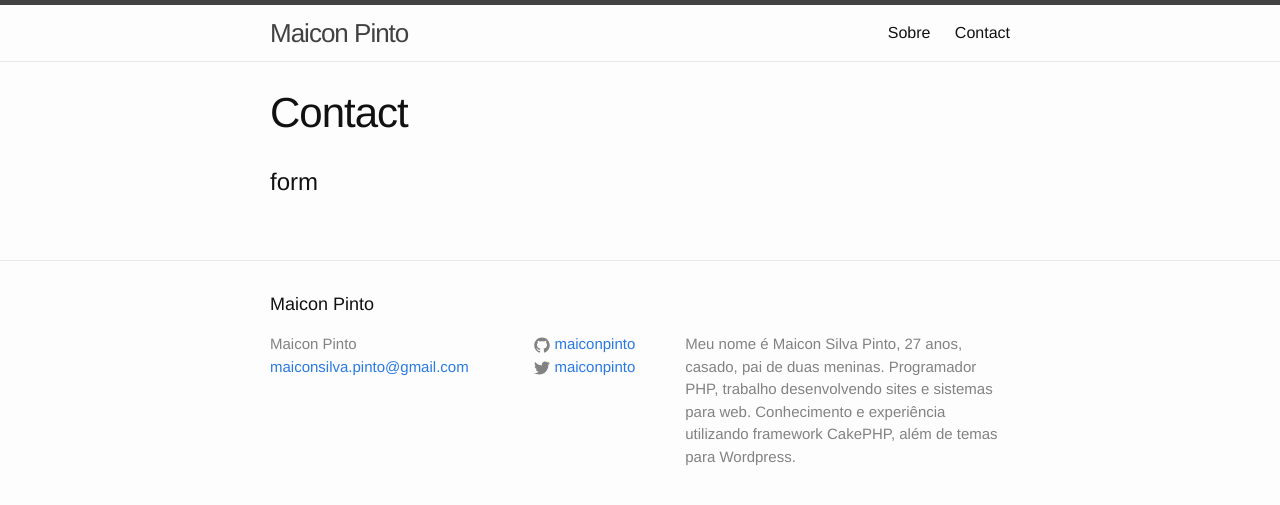
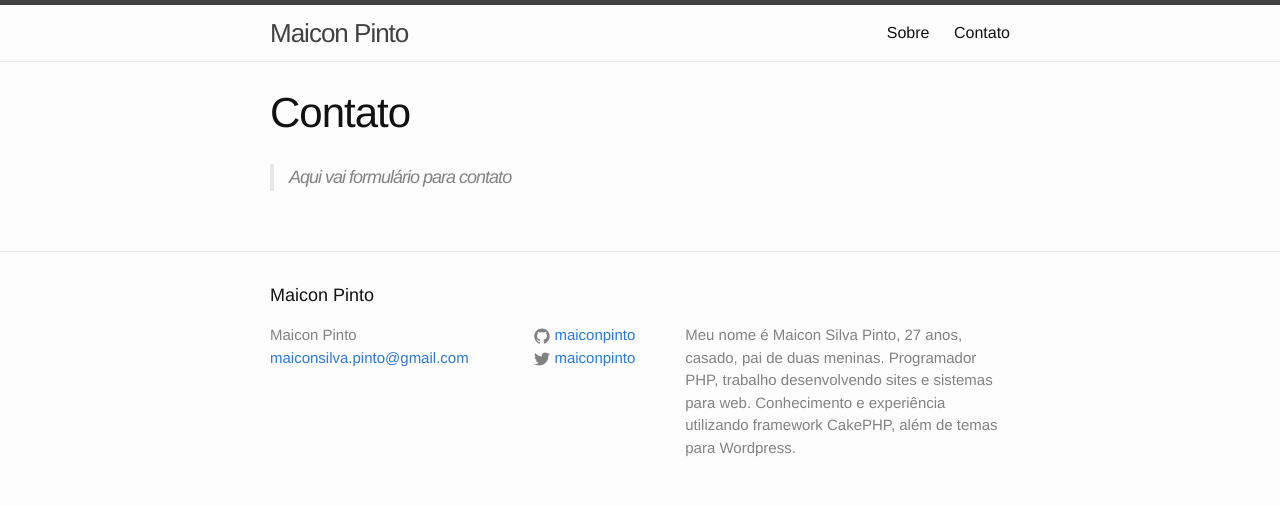
Before and after one commit to maiconpinto/maiconpinto.github.io, a Jekyll site: the page built from contact.md, in a window 1280 px wide. Shown: the top 505 px of the page. Built offline with Jekyll 4.4.1, drawn with Linux system fonts in a browser that asks for light colours.

Commit message:
Edit Contact

```diff
--- a/contact.md
+++ b/contact.md
@@ -1,7 +1,7 @@
 ---
 layout: page
-title: Contact
-permalink: /contact/
+title: Contato
+permalink: /contato/
 ---
 
-# form
+> Aqui vai formulário para contato
```
